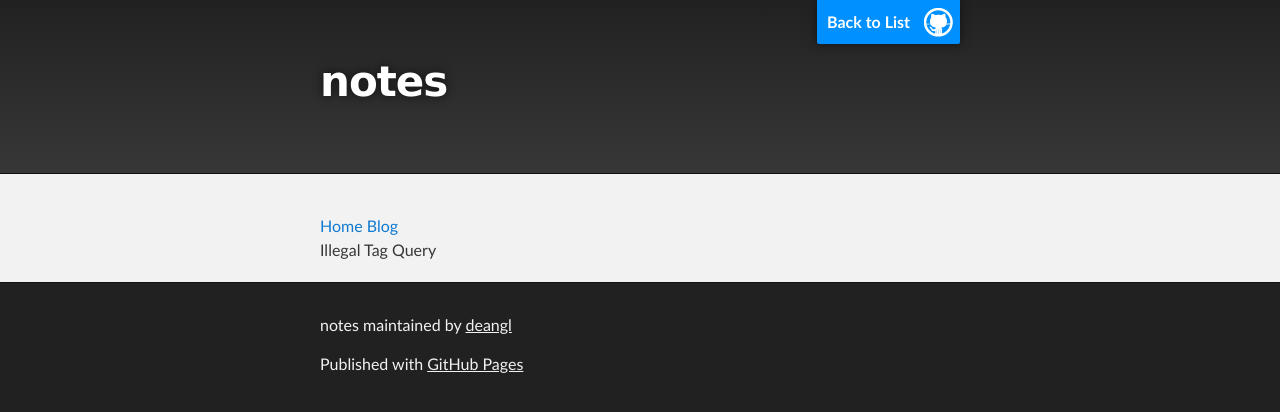
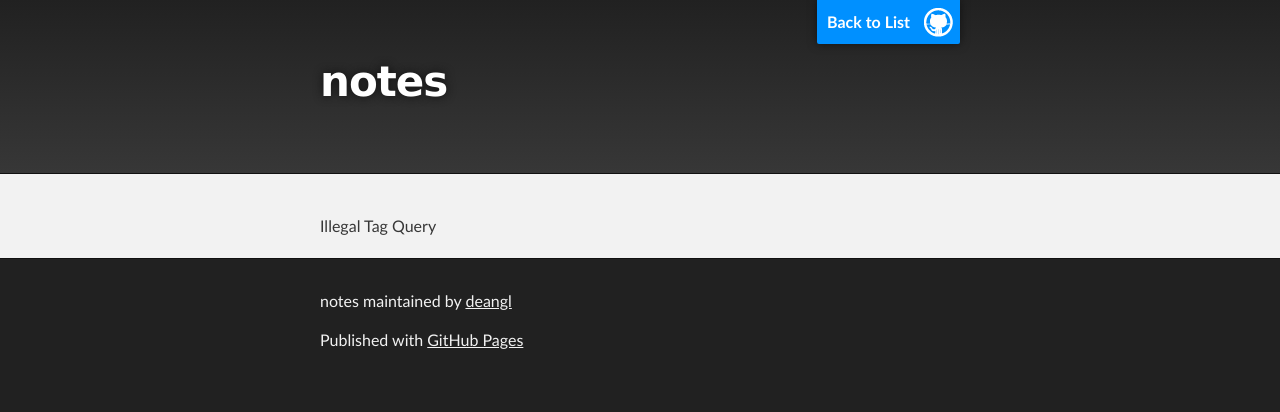
Before and after one commit to deangl/notes, a Jekyll site: the page built from tags.html, in a window 1280 px wide. Shown: the top 412 px of the page. Built offline with Jekyll 4.4.1, drawn with Linux system fonts in a browser that asks for light colours.

Commit message:
test tage

```diff
--- a/tags.html
+++ b/tags.html
@@ -2,10 +2,6 @@
 layout: default
 ---
 
-<div class="simpleNav">
-    <a href="http://zhangwenli.com" class="pageDiv">Home</a>
-    <a href="http://zhangwenli.com/blog" class="pageDiv">Blog</a>
-</div>
 <div class="pageTitle" id="tagTitle">Querying...</div>
 
 {% capture tags %}
@@ -13,7 +9,7 @@ layout: default
         {{ tag[0] }}
     {% endfor %}
 {% endcapture %}
-{% assign sortedtags = tags | split:' ' | sort %}
+{% assign sortedtags = tags | split:';' | sort %}
 
 {% for tag in sortedtags %}
 <div id="tag-{{ tag }}" class="tag-posts">
```
Also changed, not shown: docs/outlook-python.md (+1 -0 lines).
